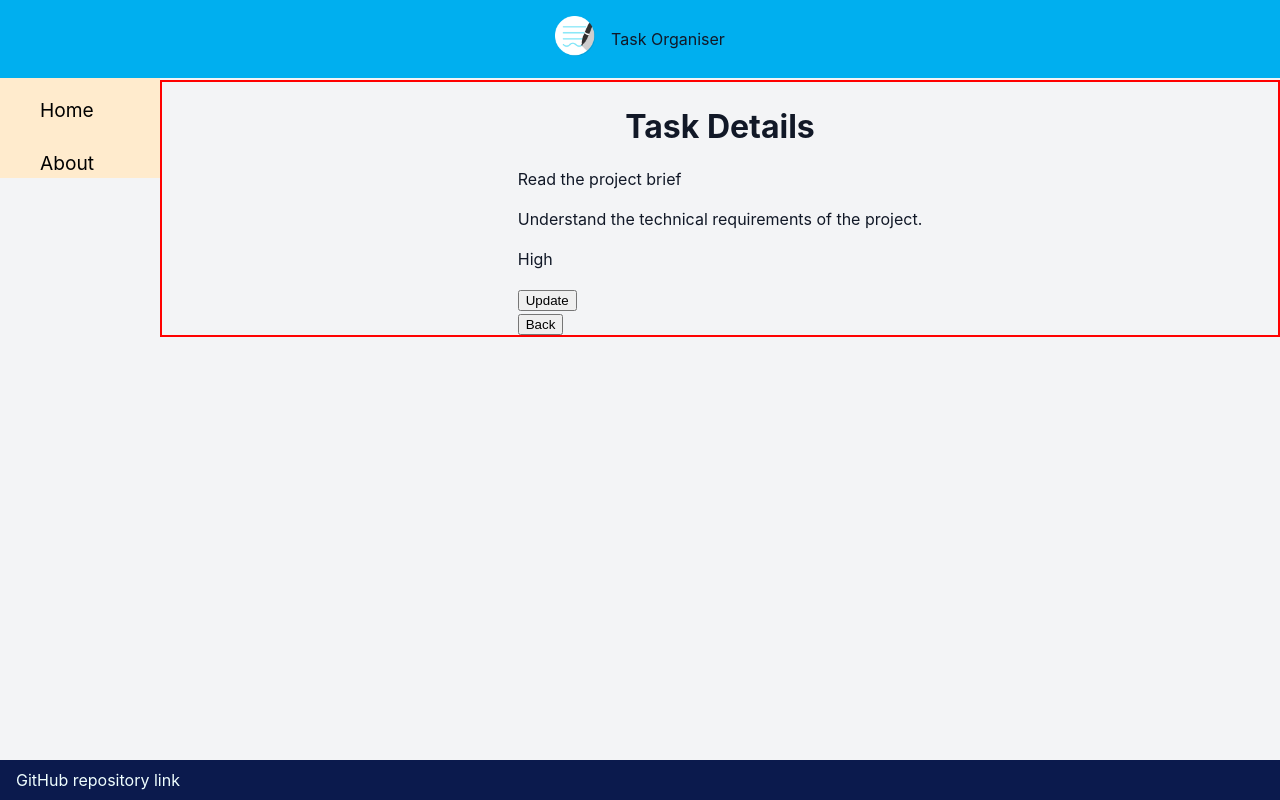
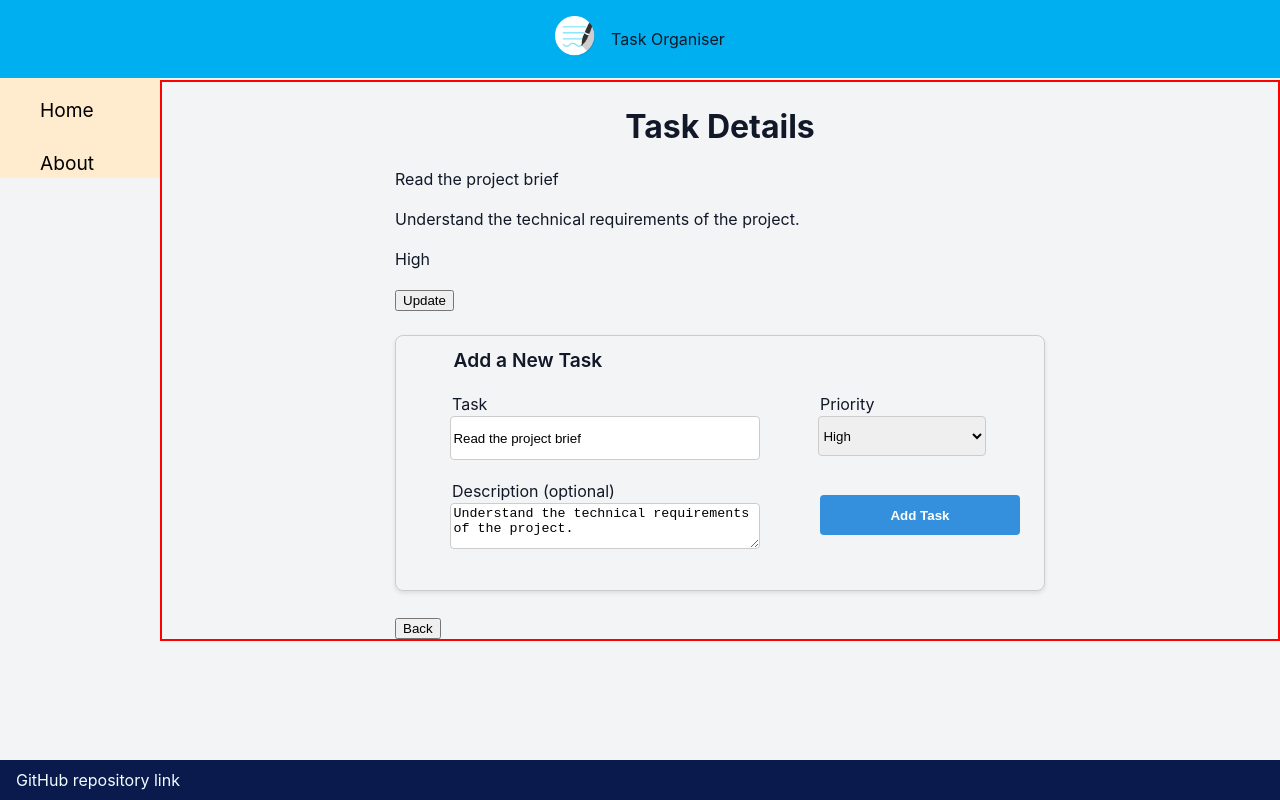
Before and after one commit to mbCeli/to-do-app, a React (Vite) app in the folder mini-project-react-app/: page /tasks/0 in a window 1280 px wide. Both pictures are taken after a click on the button "Update". Built offline with nearby package versions, Linux system fonts and the light colour scheme.

Commit message:
setShowForm added in todo details Page

```diff
--- a/mini-project-react-app/src/pages/ToDoDetails.jsx
+++ b/mini-project-react-app/src/pages/ToDoDetails.jsx
@@ -8,6 +8,11 @@ export default function ToDoDetails() {
 
   const index = Number(taskIndex); //Los parámetros de la URL como {taskIndex} se pasan como strings, así que necesitamos convertirlo a un número antes de hacer comparaciones
   const taskDetails = ToDoTasks.find((task, i) => i === index);
+
+
+  //Para cambiar entre mostrar/esconder el formulario de update
+
+  const [showForm, setShowForm] = useState(false);
 
   //States para el formulario de actualizar:
   const [task, setTask] = useState(taskDetails.task);
@@ -25,12 +30,12 @@ export default function ToDoDetails() {
             <p>{taskDetails.priority}</p>
             {/* Poner un input para que se pueda escribir mas detalles sobre el task */}
 
-            <button>Update</button><br />
+            <button onClick={() => setShowForm(!showForm)}>Update</button><br />
 
-            {/* aquí empezaría el elemento de formulario de update, que tendrá un atributo hidden hasta que hagamos click en el botón update */}
+            {/* aquí empezaría el elemento de formulario de update, que tendrá una variable state que hace que se muestre o no cuando hacemos click en el botón update */}
 
-            {/* <div>
-              <form onSubmit={handleFormSubmit} hidden>
+            {showForm && <div>
+              <form /* onSubmit={handleFormSubmit} */ >
                 <span>Add a New Task</span>
                 <div>
                   <label>
@@ -60,7 +65,7 @@ export default function ToDoDetails() {
                 </div>
 
               </form>
-            </div> */}
+            </div>}
 
             <Link to="/">
               <button>Back</button>
```
